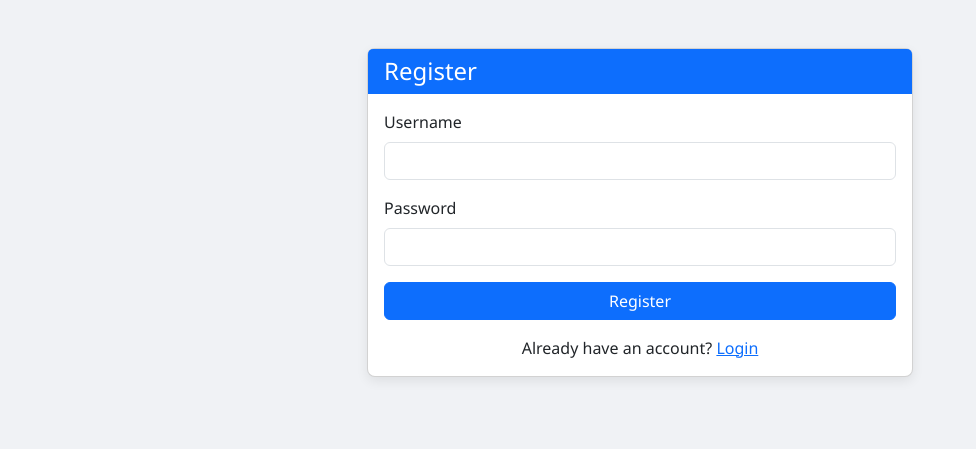
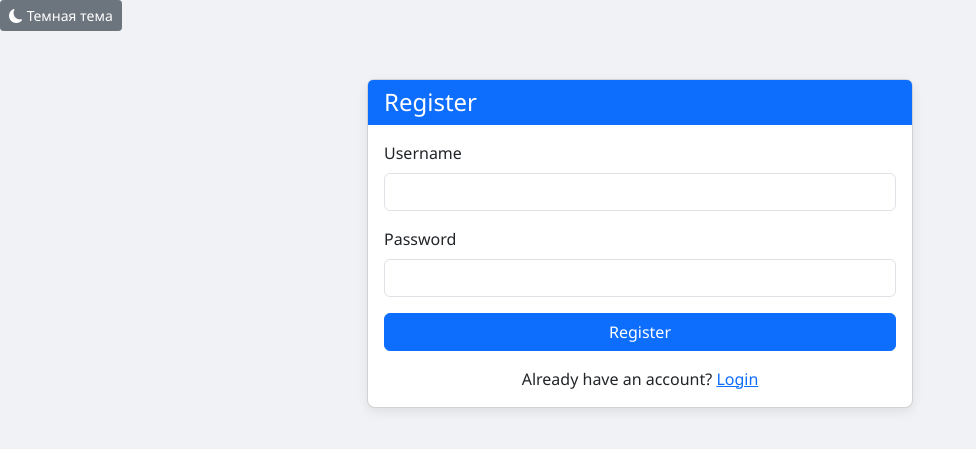
Before and after one commit to taras-bel/testing_codespace, a Python web app: template templates/register.html in a window 1280 px wide. Shown: the top 449 px of the page, without its empty margins (0-976 px from the left). Run offline with Jinja, Linux system fonts and the light colour scheme; the template is opened without the code that fills it, so the values that code supplies are empty.

Commit message:
Update base.html

```diff
--- a/templates/base.html
+++ b/templates/base.html
@@ -1,15 +1,21 @@
 <!DOCTYPE html>
-<html lang="en">
+<html lang="ru">
 <head>
     <meta charset="UTF-8">
     <meta name="viewport" content="width=device-width, initial-scale=1.0">
-    <title>{% block title %}Collaborative Code Editor{% endblock %}</title>
+    <title>{% block title %}Code Sync{% endblock %}</title>
     <link href="https://cdn.jsdelivr.net/npm/bootstrap@5.3.0/dist/css/bootstrap.min.css" rel="stylesheet">
-    <link rel="stylesheet" href="https://cdn.jsdelivr.net/npm/bootstrap-icons@1.10.0/font/bootstrap-icons.css">
+    <link rel="stylesheet" href="https://cdn.jsdelivr.net/npm/bootstrap-icons@1.10.5/font/bootstrap-icons.css">
     <link rel="stylesheet" href="{{ url_for('static', filename='styles.css') }}">
-    {% block head %}{% endblock %}
+    <link rel="shortcut icon" href="{{ url_for('static', filename='favicon.ico') }}">
 </head>
 <body>
+    <div class="theme-toggle-container">
+        <button id="theme-toggle" class="btn btn-sm btn-outline-secondary">
+            <i class="bi bi-moon-fill"></i> <span class="d-none d-md-inline">Темная тема</span>
+        </button>
+    </div>
+
     {% with messages = get_flashed_messages(with_categories=true) %}
         {% if messages %}
             <div class="container mt-3">
@@ -27,5 +33,71 @@
 
     <script src="https://cdn.jsdelivr.net/npm/bootstrap@5.3.0/dist/js/bootstrap.bundle.min.js"></script>
     {% block scripts %}{% endblock %}
+
+    <script>
+        const themeToggleBtn = document.getElementById('theme-toggle');
+        // Load theme from localStorage, default to light
+        const currentTheme = localStorage.getItem('theme') || 'light';
+
+        // Apply theme on page load
+        document.body.classList.add(currentTheme + '-theme');
+        // Set button icon based on current theme
+        if (currentTheme === 'dark') {
+            themeToggleBtn.innerHTML = '<i class="bi bi-sun-fill"></i> <span class="d-none d-md-inline">Светлая тема</span>';
+        } else {
+            themeToggleBtn.innerHTML = '<i class="bi bi-moon-fill"></i> <span class="d-none d-md-inline">Темная тема</span>';
+        }
+
+        // Add event listener to toggle theme
+        themeToggleBtn.addEventListener('click', () => {
+            let theme = document.body.classList.contains('dark-theme') ? 'light' : 'dark';
+
+            // Remove existing themes and add the new one
+            document.body.classList.remove('light-theme', 'dark-theme');
+            document.body.classList.add(theme + '-theme');
+
+            // Save theme preference
+            localStorage.setItem('theme', theme);
+
+            // Update button icon and text
+            if (theme === 'dark') {
+                themeToggleBtn.innerHTML = '<i class="bi bi-sun-fill"></i> <span class="d-none d-md-inline">Светлая тема</span>';
+            } else {
+                themeToggleBtn.innerHTML = '<i class="bi bi-moon-fill"></i> <span class="d-none d-md-inline">Темная тема</span>';
+            }
+        });
+
+        // Function to show custom toasts
+        function showToast(message, type = 'info', delay = 3000) {
+            const toastContainer = document.getElementById('toast-container');
+            if (!toastContainer) {
+                console.error("Toast container not found!");
+                return;
+            }
+
+            const toast = document.createElement('div');
+            toast.className = `toast align-items-center text-white bg-${type} border-0 show`;
+            toast.setAttribute('role', 'alert');
+            toast.setAttribute('aria-live', 'assertive');
+            toast.setAttribute('aria-atomic', 'true');
+            toast.innerHTML = `
+                <div class="d-flex">
+                    <div class="toast-body">
+                        ${message}
+                    </div>
+                    <button type="button" class="btn-close btn-close-white me-2 m-auto" data-bs-dismiss="toast" aria-label="Close"></button>
+                </div>
+            `;
+            toastContainer.appendChild(toast);
+
+            setTimeout(() => {
+                const bsToast = new bootstrap.Toast(toast, { delay: delay });
+                bsToast.hide();
+                toast.addEventListener('hidden.bs.toast', () => {
+                    toast.remove();
+                });
+            }, delay);
+        }
+    </script>
 </body>
 </html>
```
